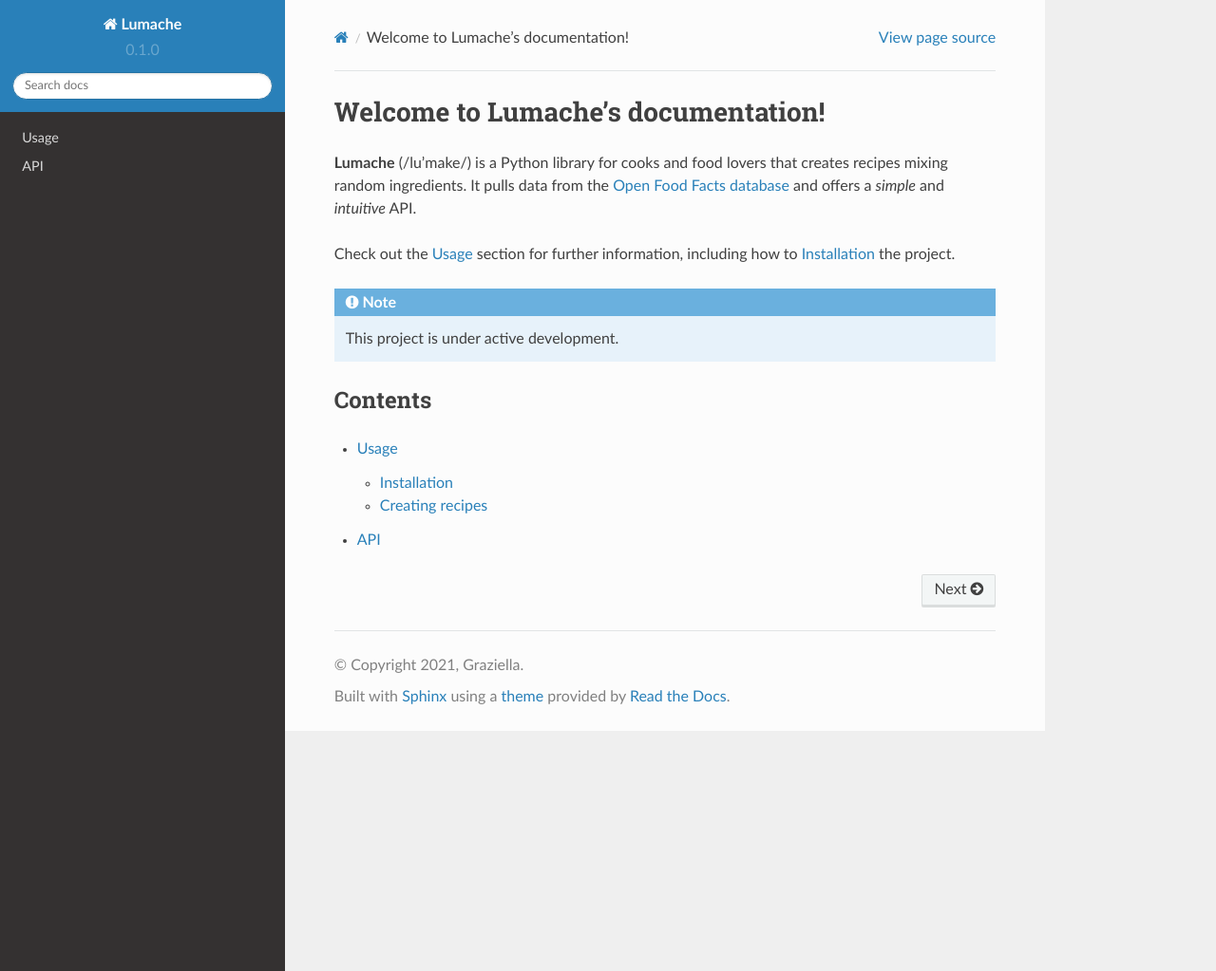
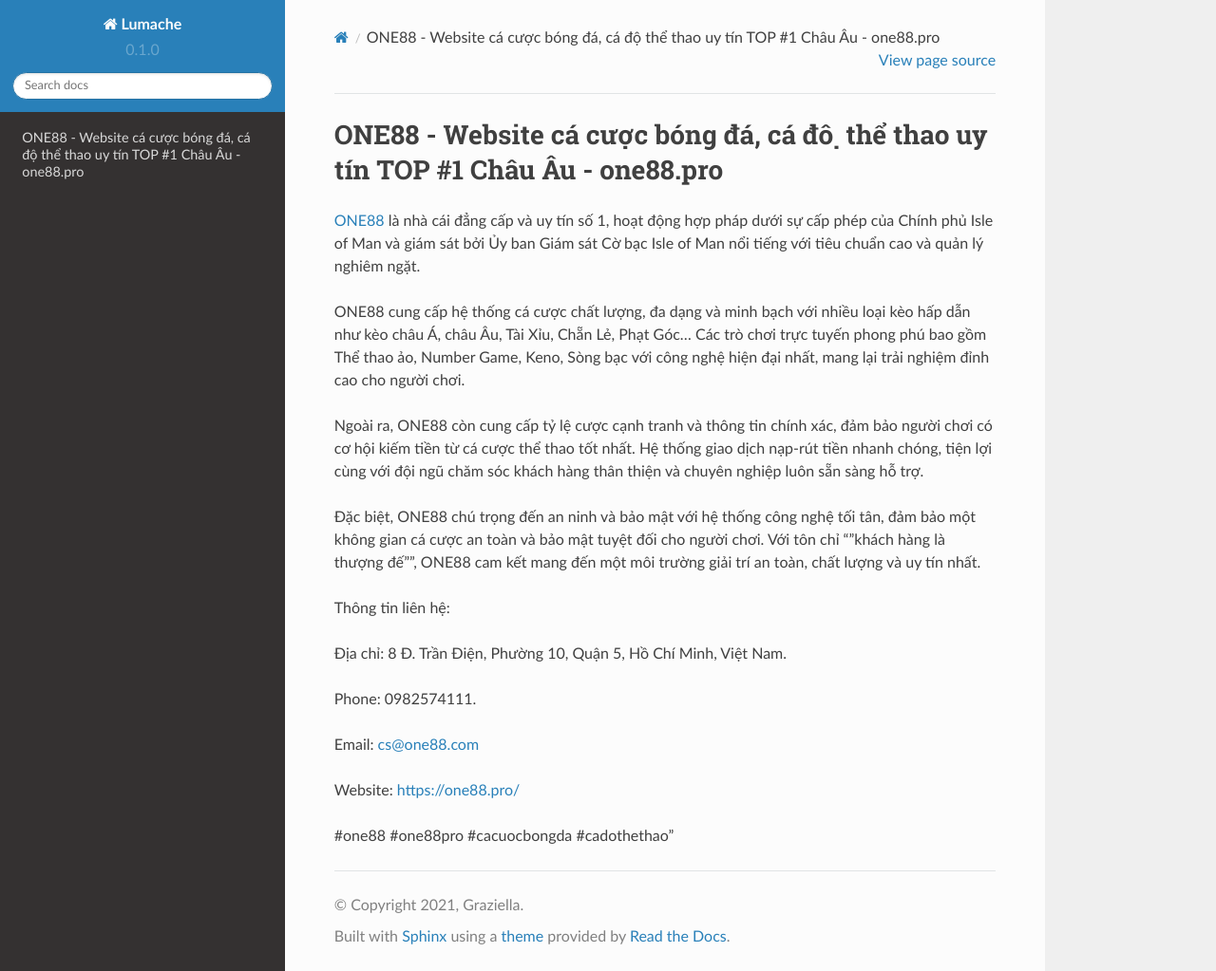
Before and after one commit to socialentity/one88pro, a Sphinx documentation site: the page built from docs/source/index.rst, in a window 1280 px wide and 1023 px high. Shown: the whole window at 95% size. Built offline with Sphinx 7.4.7 and the Read the Docs theme 2.0.0, drawn with Linux system fonts in a browser that asks for light colours.

Commit message:
Update index.rst

```diff
--- a/docs/source/index.rst
+++ b/docs/source/index.rst
@@ -1,22 +1,22 @@
-Welcome to Lumache's documentation!
+ONE88 - Website cá cược bóng đá, cá độ thể thao uy tín TOP #1 Châu Âu - one88.pro
 ===================================
 
-**Lumache** (/lu'make/) is a Python library for cooks and food lovers
-that creates recipes mixing random ingredients.
-It pulls data from the `Open Food Facts database <https://world.openfoodfacts.org/>`_
-and offers a *simple* and *intuitive* API.
+`ONE88 <https://one88.pro/>`_ là nhà cái đẳng cấp và uy tín số 1, hoạt động hợp pháp dưới sự cấp phép của Chính phủ Isle of Man và giám sát bởi Ủy ban Giám sát Cờ bạc Isle of Man nổi tiếng với tiêu chuẩn cao và quản lý nghiêm ngặt.
 
-Check out the :doc:`usage` section for further information, including
-how to :ref:`installation` the project.
+ONE88 cung cấp hệ thống cá cược chất lượng, đa dạng và minh bạch với nhiều loại kèo hấp dẫn như kèo châu Á, châu Âu, Tài Xỉu, Chẵn Lẻ, Phạt Góc... Các trò chơi trực tuyến phong phú bao gồm Thể thao ảo, Number Game, Keno, Sòng bạc với công nghệ hiện đại nhất, mang lại trải nghiệm đỉnh cao cho người chơi.
 
-.. note::
+Ngoài ra, ONE88 còn cung cấp tỷ lệ cược cạnh tranh và thông tin chính xác, đảm bảo người chơi có cơ hội kiếm tiền từ cá cược thể thao tốt nhất. Hệ thống giao dịch nạp-rút tiền nhanh chóng, tiện lợi cùng với đội ngũ chăm sóc khách hàng thân thiện và chuyên nghiệp luôn sẵn sàng hỗ trợ.
 
-   This project is under active development.
+Đặc biệt, ONE88 chú trọng đến an ninh và bảo mật với hệ thống công nghệ tối tân, đảm bảo một không gian cá cược an toàn và bảo mật tuyệt đối cho người chơi. Với tôn chỉ ""khách hàng là thượng đế"", ONE88 cam kết mang đến một môi trường giải trí an toàn, chất lượng và uy tín nhất.
 
-Contents
---------
+Thông tin liên hệ:
 
-.. toctree::
+Địa chỉ: 8 Đ. Trần Điện, Phường 10, Quận 5, Hồ Chí Minh, Việt Nam.
 
-   usage
-   api
+Phone: 0982574111.
+
+Email: cs@one88.com
+
+Website: https://one88.pro/
+
+#one88 #one88pro #cacuocbongda #cadothethao"
```
